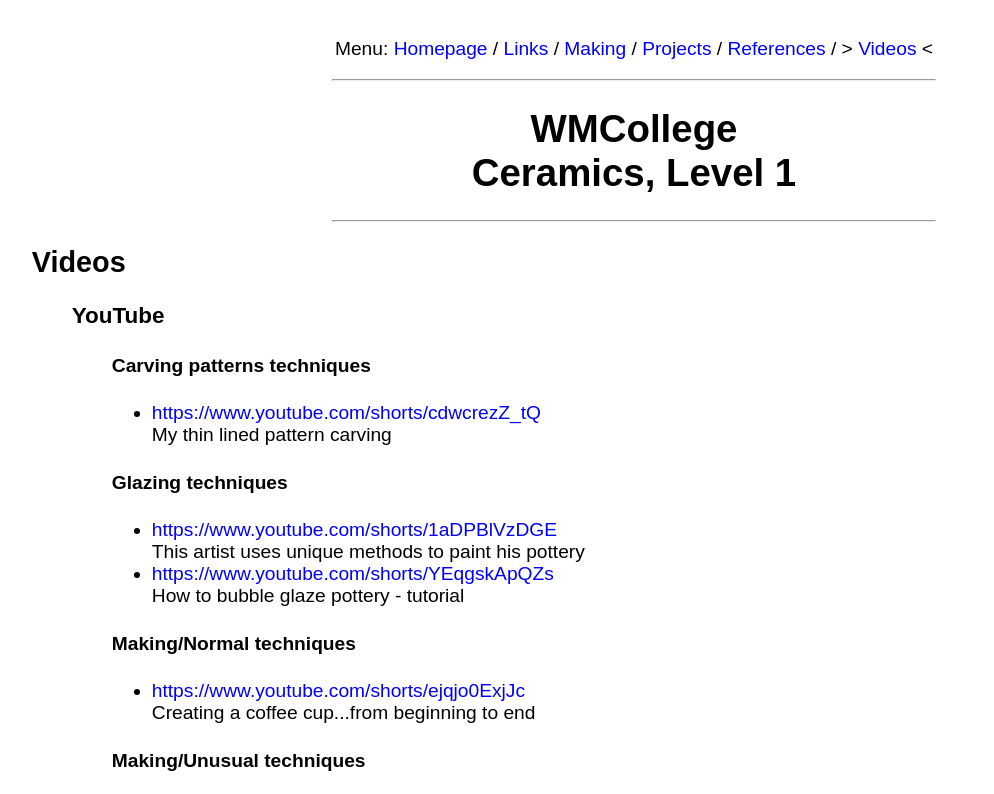
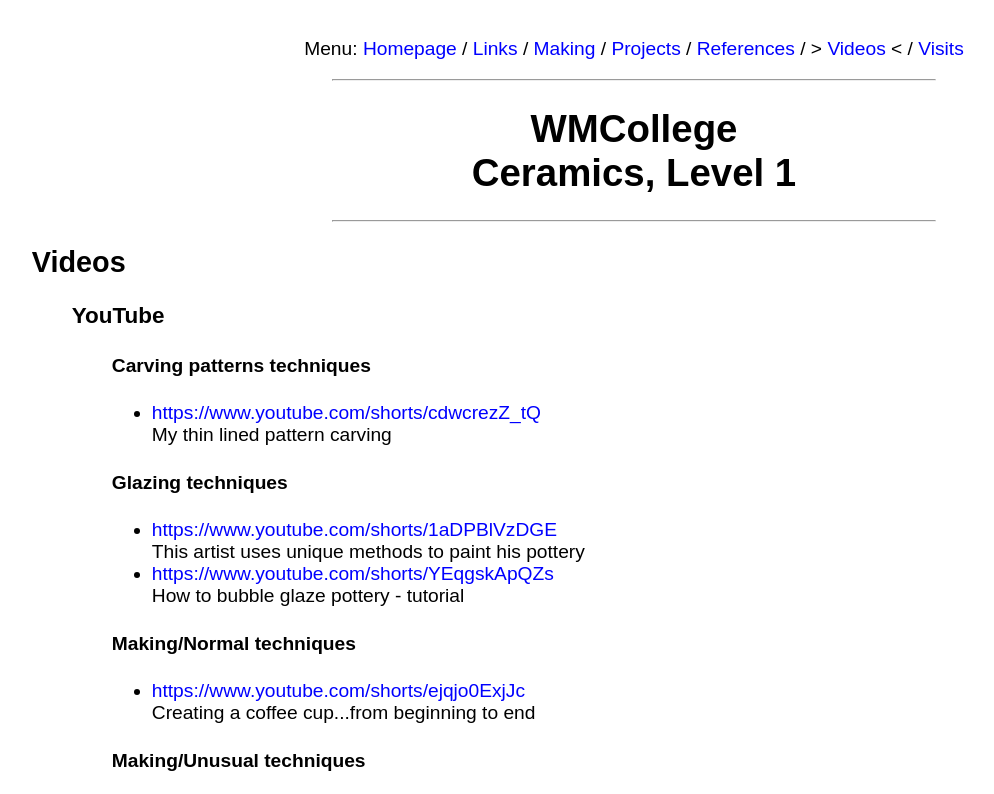
Before and after one commit to pramnora/ceramics, a plain HTML site: page videos.html in a window 1280 px wide. Shown: the top 794 px of the page, without its empty margins (6-1000 px from the left). Drawn offline with Linux system fonts and the light colour scheme.

Commit message:
Update videos.html
Added navigation menu link: visits.html

```diff
--- a/videos.html
+++ b/videos.html
@@ -40,6 +40,10 @@
      Videos
     </a>
     &lt;
+    /
+    <a href='visits.html'>
+     Visits
+    </a>
    </p>
   </nav>
 
```
